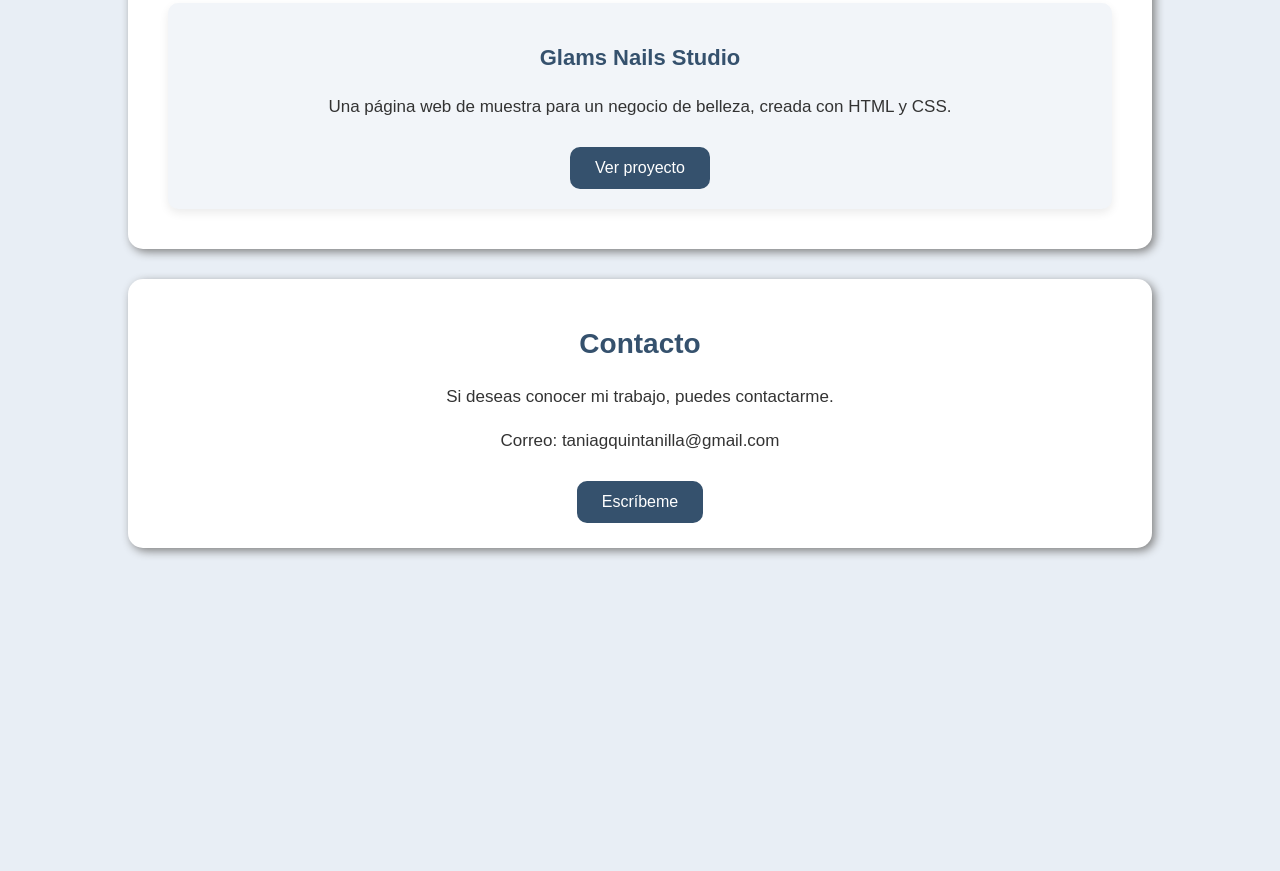
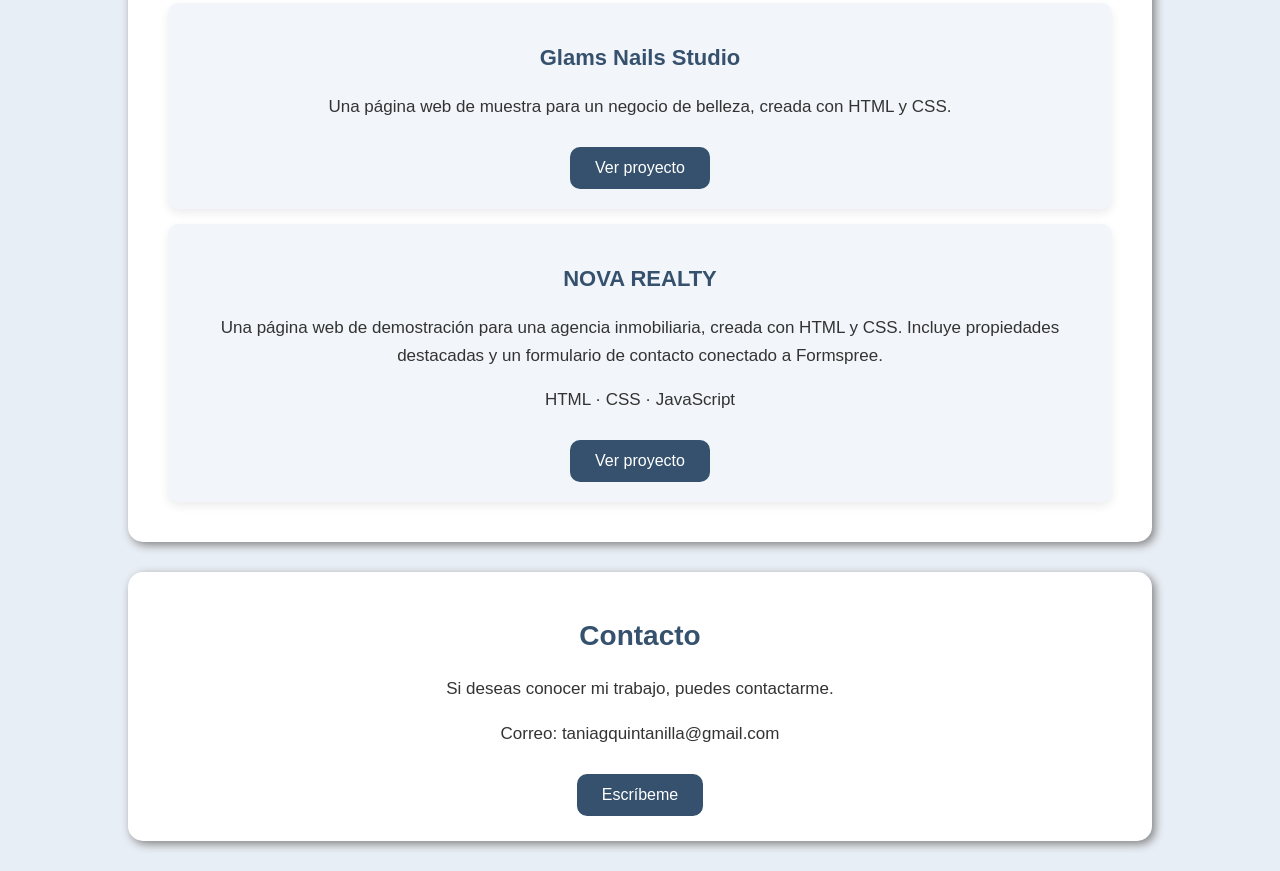
Before and after one commit to taniagquintanilla-coder/portafolio-tania, a plain HTML site: page index.html in a window 1280 px wide. Shown: the part 1290-2161 px from the top of the page. Before the commit the page ends 1868 px from the top, so only its background shows below. Drawn offline with Linux system fonts and the light colour scheme.

Commit message:
Update index.html with new project and links
Added a new project section for NOVA REALTY and updated project links.

```diff
--- a/index.html
+++ b/index.html
@@ -33,27 +33,34 @@
 <section id="proyectos">
     <h2>Mis proyectos</h2>
 
-<article>
+    <article>
     <h3>Tania Boutique</h3>
     <p>Una página web de moda que estoy desarrollando con HTML, CSS y JavaScript.</p>
     <p>HTML · CSS · JavaScript</p>
-    <a href="./tania%20boutique/">Ver proyecto</a>
+   <a href="PROYECTOS/TANIA BOUTIQUE 👙👗👖👚👡/index.html">Ver proyecto</a>
 </article>
 
-<article>
-    <h3>Universo Chihuahua</h3>
-    <p>Una página web dedicada a los perritos chihuahuas.</p>
-    <a href="./universo-chihuahua/">Ver proyecto</a>
-</article>
+    <article>
+        <h3>Universo Chihuahua</h3>
+        <p>Una página web dedicada a los perritos chihuahuas.</p>
+      <a href="Universo Chihuahua/index.html">Ver proyecto</a>
+
+
+        </article>
 
 <article>
     <h3>Glams Nails Studio</h3>
     <p>Una página web de muestra para un negocio de belleza, creada con HTML y CSS.</p>
-    <a href="./glams-nails-studio/index.html" target="_blank">Ver proyecto</a>
+    <a href="Glams Nails Studio/index.html">Ver proyecto</a>
+
 </article>
 
-
-
+<article>
+    <h3>NOVA REALTY</h3>
+    <p>Una página web de demostración para una agencia inmobiliaria, creada con HTML y CSS. Incluye propiedades destacadas y un formulario de contacto conectado a Formspree.</p>
+    <p>HTML · CSS · JavaScript</p>
+    <a href="./Nova-realty/">Ver proyecto</a>
+</article>
 
     </section>
 <section id="contacto">
```
